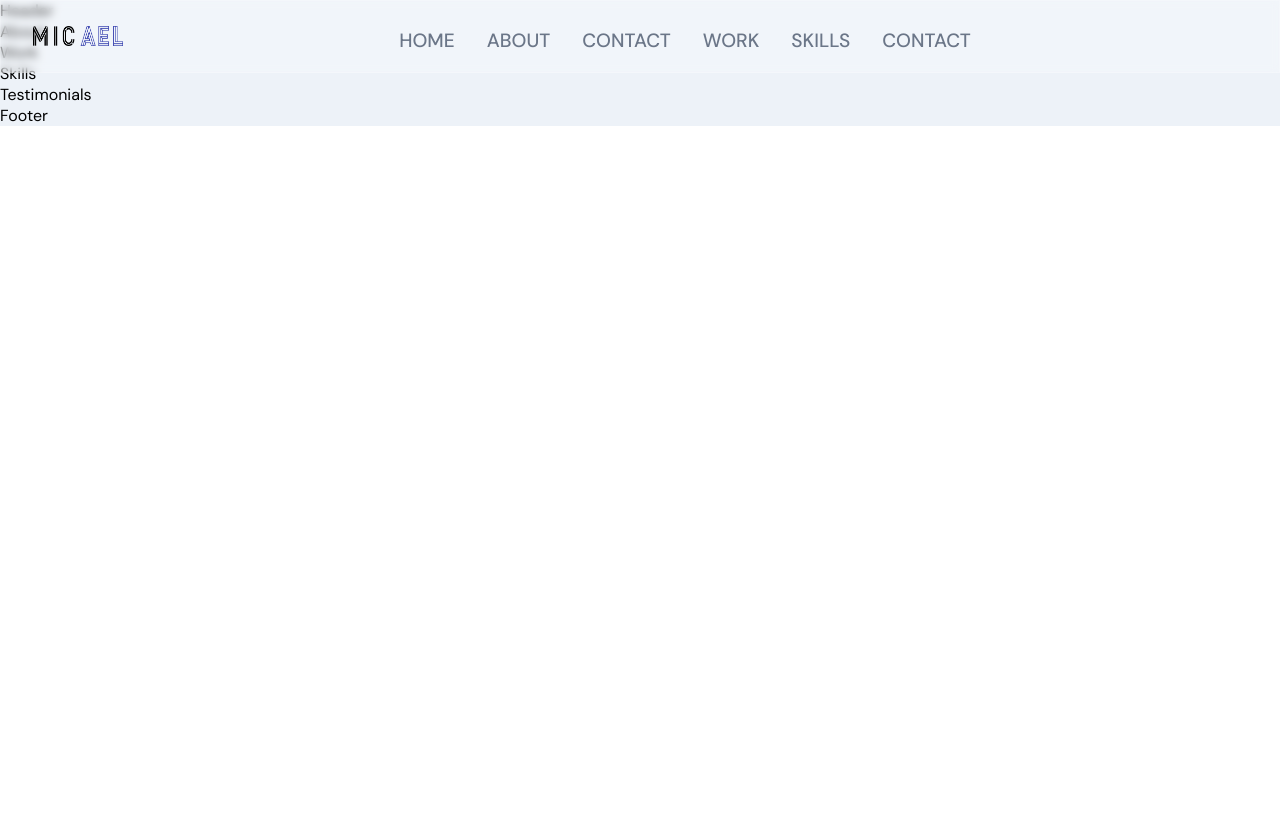
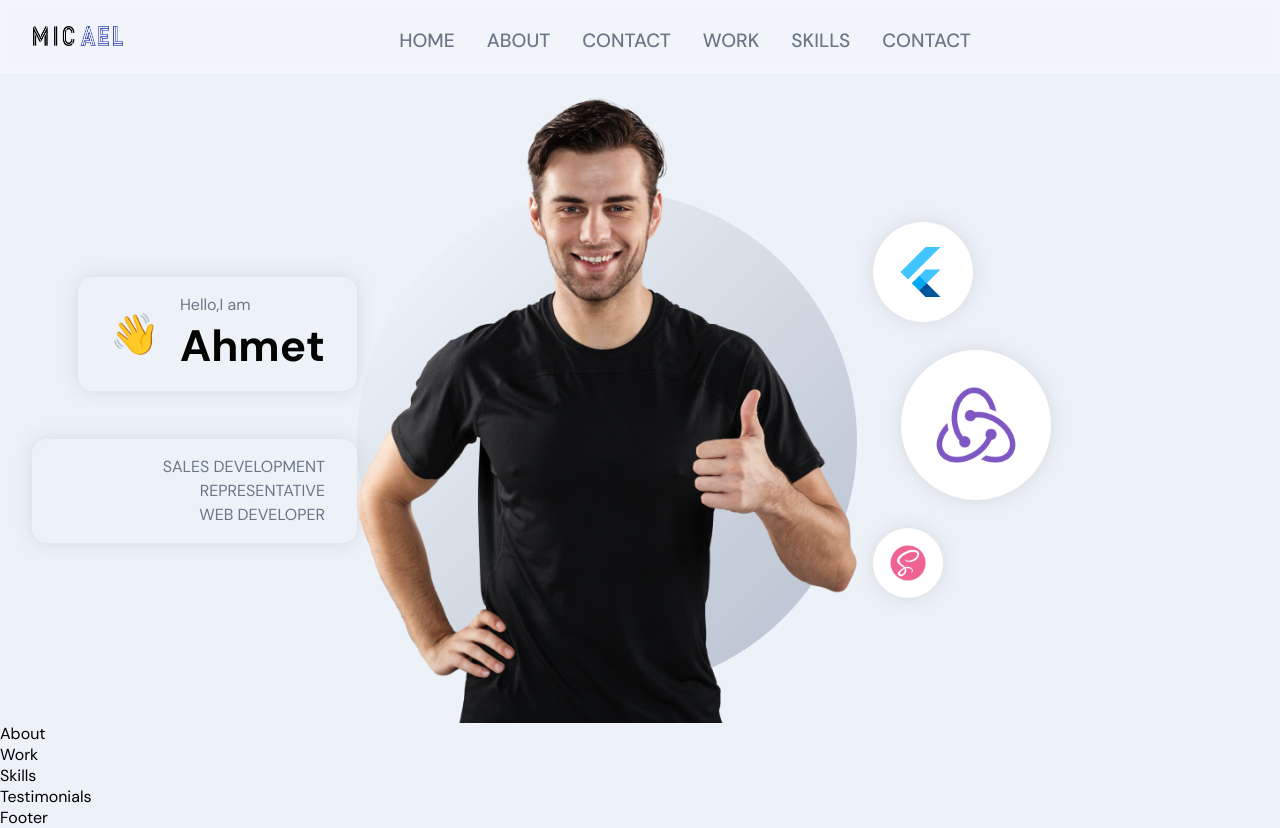
Before and after one commit to AhmetAlperenAlbayrak/ahmet_portfolio, a React (Vite) app in the folder frontend_react/: page / in a window 1280 px wide. Before the commit the page ends 800 px from the top, so only its background shows below. Built offline with nearby package versions, Linux system fonts and the light colour scheme.

Commit message:
Header section added

```diff
--- a/frontend_react/src/App.scss
+++ b/frontend_react/src/App.scss
@@ -72,7 +72,7 @@
   }
 
   .p-text {
-    font-size: 0.8rem;
+    font-size: 1rem;
     text-align: left;
     color: var(--gray-color);
     line-height: 1.5;
--- a/frontend_react/src/container/Header/Header.jsx
+++ b/frontend_react/src/container/Header/Header.jsx
@@ -1,10 +1,70 @@
 import React from 'react'
 import './Header.scss'
 
-const Header = () => {
-  return (
-    <div>Header</div>
+import { motion } from 'framer-motion';
+import { images } from '../../constants';
+
+const scaleVariants = {
+    whileInView: {
+        scale: [0,1],
+        opacity: [0,1],
+        transition: {
+            duration: 1,
+            ease: 'easeInOut'
+        },
+    },
+};
+
+const Header = () => (
+    <header id='#home' className='app__header app__flex' >
+      <motion.div
+       whileInView={{ x: [-100 , 0], opacity: [0, 1] }}
+       transition={{ duration: 0.5 }}
+       className='app__header-info'
+      >
+        <div className="app__header-badge">
+          <div className="badge-cmp app__flex">
+            <span>👋</span>
+            <div style={{marginLeft: 20}}>
+              <p className="p-text">Hello,I am</p>
+              <h1 className="head-text">Ahmet</h1>
+            </div>
+          </div>
+
+          <div className="tag-cmp app-flex">
+            <p className="p-text">Sales Development Representative</p>
+            <p className="p-text">Web Developer</p>
+          </div>
+        </div>
+      </motion.div>
+
+      <motion.div
+        whileInView={{ opacity: [0, 1] }}
+        transition={{ duration: 0.5, delayChildren: 0.5 }}
+        className='app__header-img'
+      >
+        <img src={images.profile} alt="profile_bg" />
+        <motion.img
+          whileInView={{ scale: [0, 1] }}
+          transition={{ duration: 1, ease: 'easeInOut' }}
+          src={images.circle}
+          alt="profile_circle"
+          className='overlay_circle'
+          />
+         </motion.div>
+
+        <motion.div
+          variant={scaleVariants}
+          whileInView={scaleVariants.whileInView}
+          className='app__header-circles'
+        >
+          {[images.flutter,images.redux,images.sass].map((circle, index) => (
+            <div className="circle-cmp app__flex" key={`circle-${index}`}>
+              <img src={circle} alt="circle" />
+            </div>
+          ))}
+        </motion.div>
+    </header>
   )
-}
 
 export default Header
--- a/frontend_react/src/container/Header/Header.scss
+++ b/frontend_react/src/container/Header/Header.scss
@@ -0,0 +1,191 @@
+#home {
+    position: relative;
+    background: url(../../assets/bgIMG.png);
+    background-size: cover;
+    background-repeat: repeat;
+    background-position: center;
+
+    .app__wrapper {
+        padding: 0;
+
+        .copyright{
+            display: none;
+        }
+    }
+}
+
+.app__header {
+    flex: 1;
+    width: 100%;
+    height: 100%;
+    flex-direction: row;
+
+    padding: 6rem 2rem 0;
+
+    @media screen and (min-width: 2000px) {
+        padding-top: 8rem;
+    }
+
+    @media screen and (max-width: 1200px) {
+        flex-direction: column;
+    }
+
+    @media screen and (max-width: 450px) {
+        padding: 6rem 1rem 2rem;
+    }
+}
+
+.app__header-info {
+    flex: 0.65;
+    display: flex;
+    flex-direction: column;
+    justify-content: flex-start;
+    align-items: flex-start;
+    height: 100%;
+
+    @media screen and (min-width: 2000px) {
+        width: 100%;
+        margin-right: 0rem;
+    }
+}
+
+.app__header-badge {
+    width: 100%;
+    display: flex;
+    justify-content: flex-end;
+    align-items: flex-end;
+    flex-direction: column;
+
+    .badge-cmp, .tag-cmp {
+        padding: 1rem 2rem;
+        border: var(--white-color);
+        border-radius: 15px;
+        flex-direction: row;
+        width: auto;
+
+        box-shadow: 0 0 20px rgba(0, 0, 0, 0.1);
+    }
+
+    .tag-cmp {
+        flex-direction: column;
+        margin-top: 3rem;
+
+        p {
+            width: 100%;
+            text-transform: uppercase;
+            text-align: right;
+        }
+    }
+
+    span {
+        font-size: 2.5rem;
+
+        @media screen and (min-width: 2000px) {
+            font-size: 5rem;
+        }
+    }
+
+    @media screen and (max-width: 1200px) {
+        justify-content: flex-start;
+        align-items: flex-start;
+    }
+
+}
+
+.app__header-circles {
+    flex: 0.75;
+    display: flex;
+    flex-direction: column;
+    justify-content: space-evenly;
+    align-items: flex-start;
+    height: 100%;
+    margin-left: 1rem;
+
+    div {
+        width: 100px;
+        height: 100px;
+        border-radius: 50%;
+
+        background: var(--white-color);
+        box-shadow: 0 0 20px rgba(0, 0, 0, 0.1);
+
+        img {
+            width: 60%;
+            height: 60%;
+        }
+    }
+
+    div:nth-child(1) {
+        width: 100px;
+        height: 100px;
+    }
+
+    div:nth-child(2) {
+        margin: 1.75rem;
+        width: 150px;
+        height: 150px;
+    }
+
+    div:nth-child(3) {
+        width: 70px;
+        height: 70px;
+    }
+
+    @media screen and (mix-width: 2000px) {
+        div:nth-child(1) {
+            width: 400px;
+            height: 400px;
+        }
+
+        div:nth-child(2) {
+            width: 170px;
+            height: 170px;
+        }
+
+        div:nth-child(3) {
+            width: 200px;
+            height: 200px;
+        }
+    }
+
+    @media screen and (max-width: 1200px) {
+        width: 100%;
+        flex-direction: row;
+        flex-wrap: wrap;
+        margin-left: 0;
+
+        div {
+            margin: 1rem;
+        }
+    }
+}
+
+.app__header-img {
+    flex: 1;
+    height: 100%;
+
+    display: flex;
+    justify-content: flex-end;
+    align-items: flex-end;
+    position: relative;
+
+    img {
+        width: 100%;
+        z-index: 1;
+        object-fit: contain;
+    }
+
+    .overlay_circle {
+        position: absolute;
+        bottom: 0;
+        left: 0;
+        right: 0;
+        z-index: 0;
+        width: 100%;
+        height: 90%;
+    }
+
+    @media screen and (max-width: 1200px) {
+        margin: 2rem 0;
+    }
+}
```
